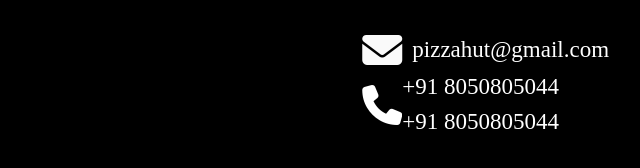
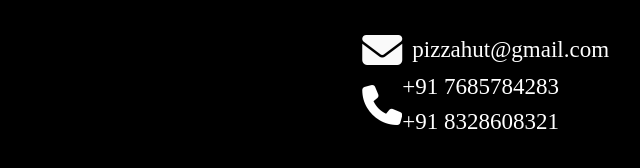
Before and after one commit to Srinadhithub/Pizza_restarent, a plain HTML site: page index.html in a window 1280 px wide. Shown: the part 4378-4546 px from the top of the page, 538-1178 px from the left. Drawn offline with nearby package versions, Linux system fonts and the light colour scheme.

Commit message:
Update index.html

```diff
--- a/index.html
+++ b/index.html
@@ -207,8 +207,8 @@
             <div class="tele">
                 <i class="fa-solid fa-phone" style="color: #ffffff;"></i>
                 <span class="call-list">
-                    <span>+91 8050805044</span>
-                    <span>+91 8050805044</span>
+                    <span>+91 7685784283</span>
+                    <span>+91 8328608321</span>
                 </span>
             </div>
 
```
